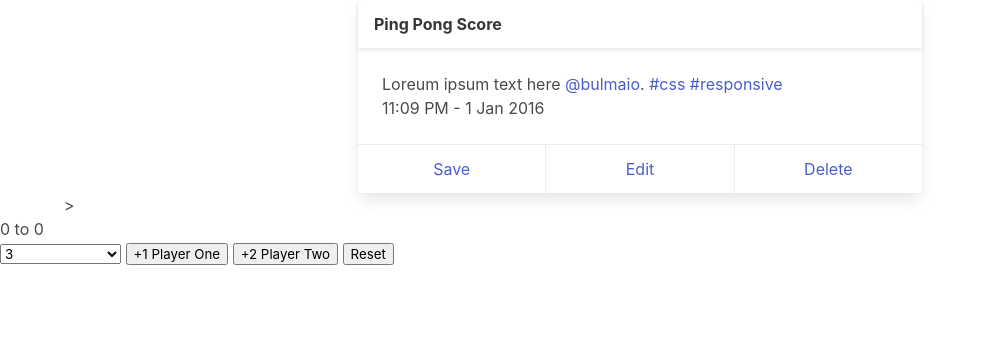
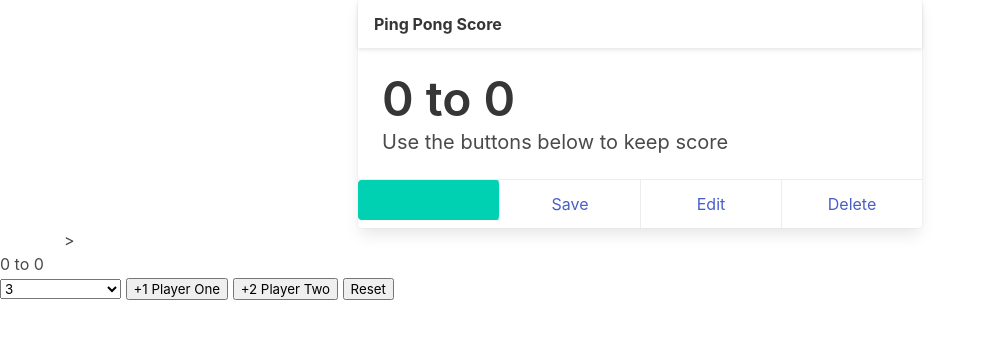
Before and after one commit to DominicSimpson/pingpongscorekeeper, a plain HTML site: page index.html in a window 1280 px wide. Shown: the whole page, without its empty margins (0-987 px from the left). Drawn offline with nearby package versions, Linux system fonts and the light colour scheme.

Commit message:
Adding Bulmer CSS

```diff
--- a/index.html
+++ b/index.html
@@ -26,13 +26,12 @@
                     </header>
                     <div class="card-content">
                       <div class="content">
-                        Loreum ipsum text here
-                        <a href="#">@bulmaio</a>. <a href="#">#css</a> <a href="#">#responsive</a>
-                        <br>
-                        <time datetime="2016-1-1">11:09 PM - 1 Jan 2016</time>
+                        <h1 class="title is-1"><span id="player1Display">0</span> to <span id="player2Display">0</span></h1>
+                        <p class="subtitle">Use the buttons below to keep score</p>
                       </div>
                     </div>
                     <footer class="card-footer">
+                      <button class="is-primary button card-footer-item"></button>
                       <a href="#" class="card-footer-item">Save</a>
                       <a href="#" class="card-footer-item">Edit</a>
                       <a href="#" class="card-footer-item">Delete</a>
```
